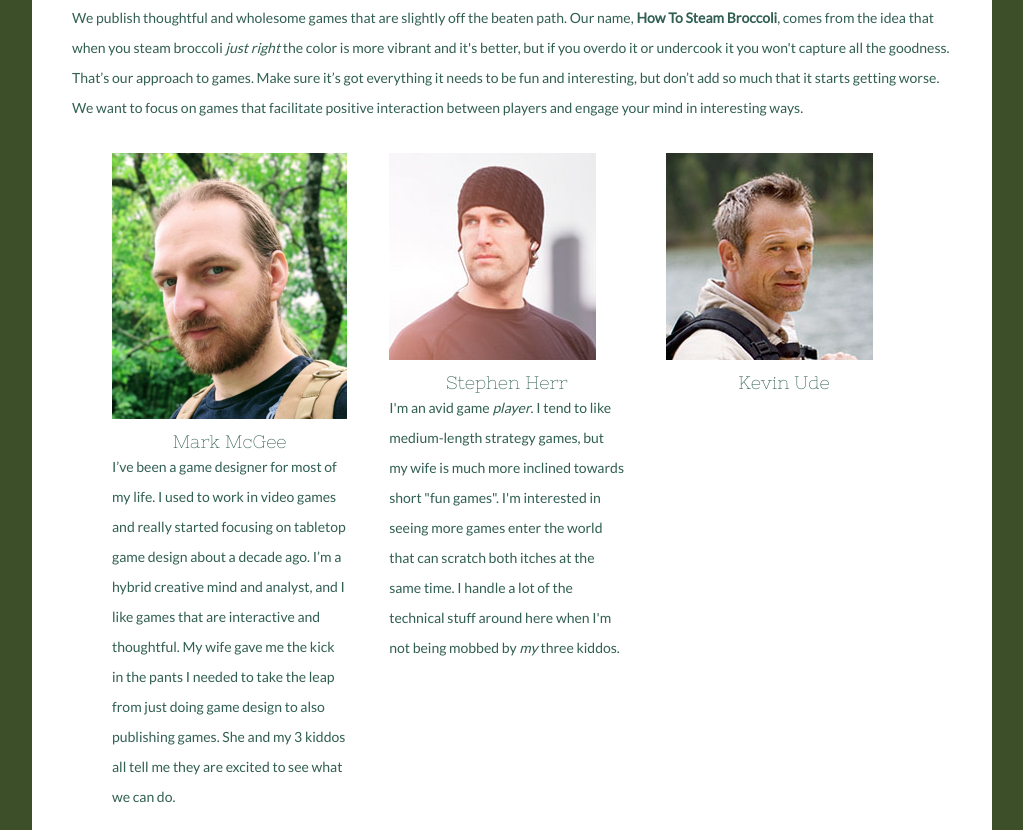
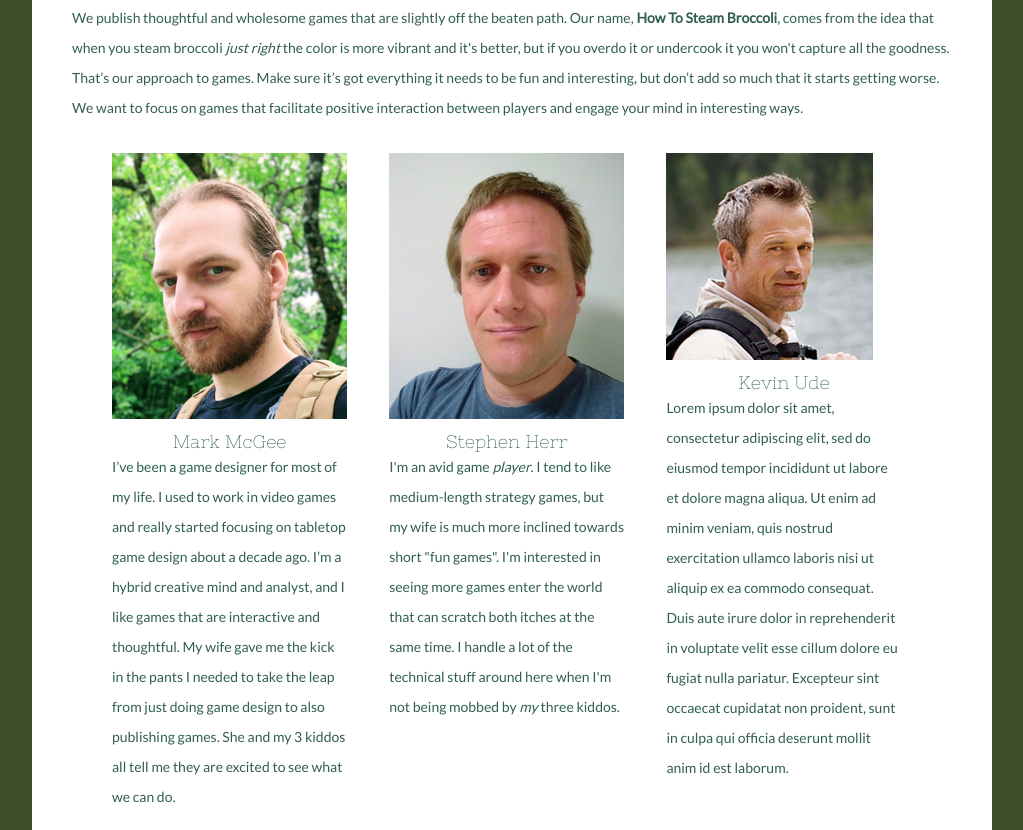
Before and after one commit to sdherr/howtosteambroccoli, a plain HTML site: page about.html in a window 1280 px wide. Shown: the part 390-1220 px from the top of the page, without its empty margins (128-1151 px from the left). Drawn offline with nearby package versions, Linux system fonts and the light colour scheme; files that its build step writes are made by us from their sources.

Commit message:
Add Stephen's photo to about page

```diff
--- a/about.html
+++ b/about.html
@@ -32,7 +32,7 @@ She and my 3 kiddos all tell me they are excited to see what we can do.
 					</p>
 				</li>
 				<li>
-					<img src="images/instructor2.jpg" alt="Stephen Herr">
+					<img src="images/Stephen.jpg" alt="Stephen Herr">
 					<h4>Stephen Herr</h4>
 					<p>
 I'm an avid game <i>player</i>.
@@ -44,7 +44,9 @@ I handle a lot of the technical stuff around here when I'm not being mobbed by <
 				<li>
 					<img src="images/instructor3.jpg" alt="Kevin Ude">
 					<h4>Kevin Ude</h4>
-					<p></p>
+					<p>
+Lorem ipsum dolor sit amet, consectetur adipiscing elit, sed do eiusmod tempor incididunt ut labore et dolore magna aliqua. Ut enim ad minim veniam, quis nostrud exercitation ullamco laboris nisi ut aliquip ex ea commodo consequat. Duis aute irure dolor in reprehenderit in voluptate velit esse cillum dolore eu fugiat nulla pariatur. Excepteur sint occaecat cupidatat non proident, sunt in culpa qui officia deserunt mollit anim id est laborum.
+					</p>
 				</li>
 			</ul>
 			</div>
```
Also changed, not shown: images/Stephen.jpg (added), images/instructor2.jpg (deleted).
